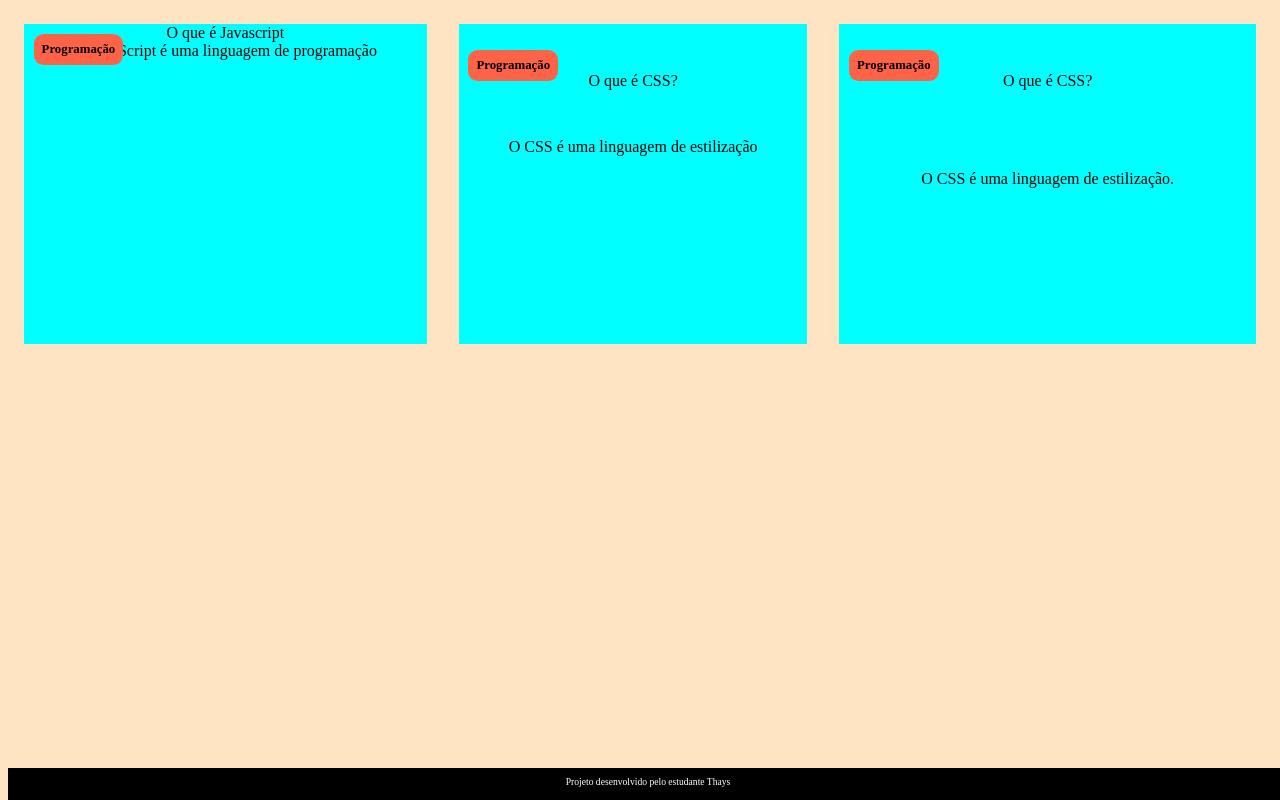
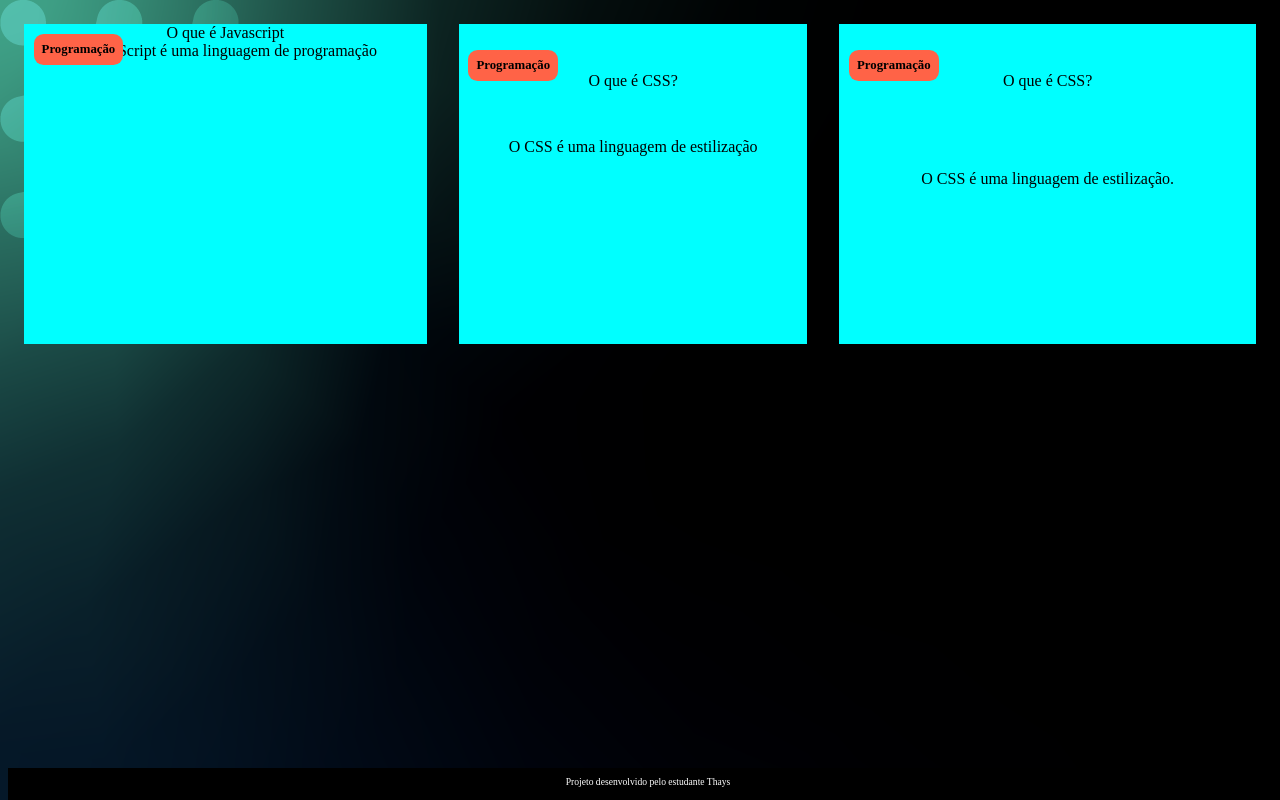
Before and after one commit to thaysmarcondes/flashcard, a plain HTML site: page index.html in a window 1280 px wide. Drawn offline with Linux system fonts and the light colour scheme.

Commit message:
Update style.css

```diff
--- a/style.css
+++ b/style.css
@@ -1,5 +1,5 @@
 body{
-background-color: bisque;
+background: url(bg-desktop.webp);
 }
 
 #container {
```
